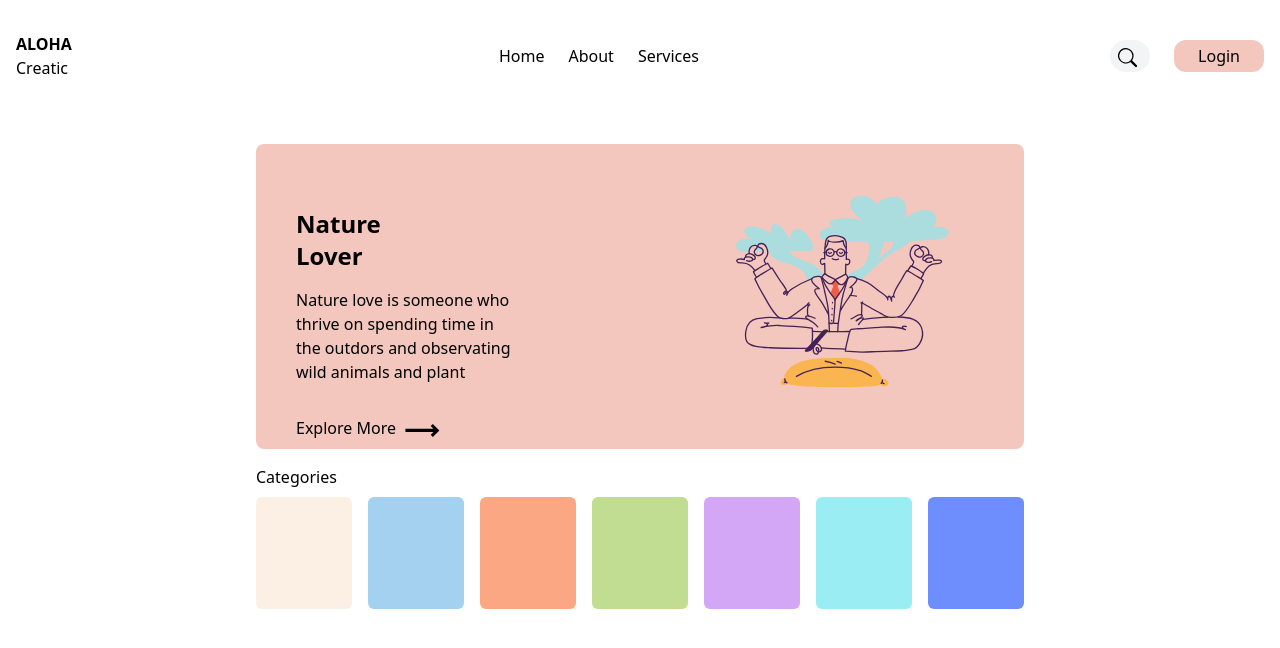
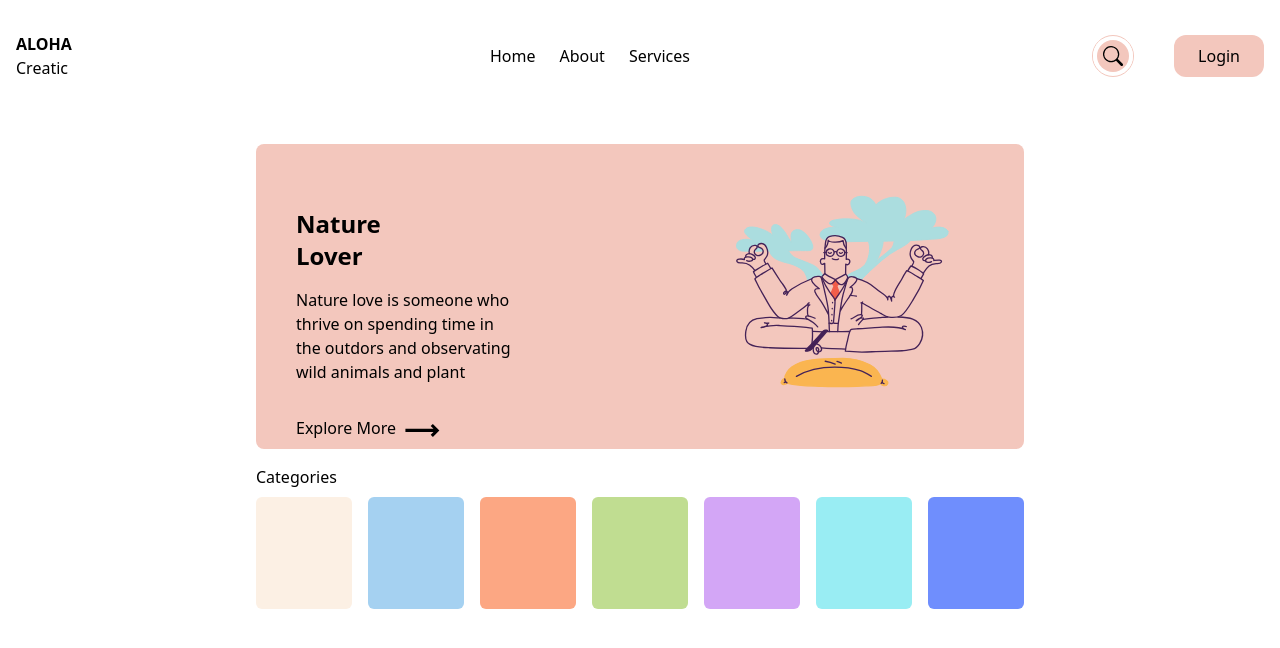
Before and after one commit to hxbc01/alohaCreatic, a Next.js app: page / in a window 1280 px wide. Shown: the top 648 px of the page. Built offline with nearby package versions, Linux system fonts and the light colour scheme.

Commit message:
joki changes

```diff
--- a/components/Header/navbar.tsx
+++ b/components/Header/navbar.tsx
@@ -1,41 +1,40 @@
-import React from 'react'
-import Link from 'next/link'
+import React from "react";
+import Link from "next/link";
 import { BsSearch } from "react-icons/bs";
-import { IconContext } from 'react-icons';
+import { IconContext } from "react-icons";
+import styles from "./search.module.css";
 
 export default function Navbar() {
   return (
-    <nav className='mt-8'>
-      <div className='flex justify-between items-center'>
-        <div className='mx-4 font-bold text-md'>
+    <nav className="mt-8">
+      <div className="flex justify-between items-center">
+        <div className="mx-4 font-bold text-md">
           <Link href={"/"} passHref>
             ALOHA
           </Link>
-          <p className='font-normal'>Creatic</p>
+          <p className="font-normal">Creatic</p>
         </div>
         <div>
-          <ul className='flex gap-6'>
-            <li className='cursor-pointer hover:font-semibold '>Home</li>
-            <li className='cursor-pointer hover:font-semibold '>About</li>
-            <li className='cursor-pointer hover:font-semibold '>Services</li>
+          <ul className="flex gap-6">
+            <li className="cursor-pointer hover:font-semibold ">Home</li>
+            <li className="cursor-pointer hover:font-semibold ">About</li>
+            <li className="cursor-pointer hover:font-semibold ">Services</li>
           </ul>
         </div>
-        <div className='flex gap-2'>
-          <div className='flex items-center bg-gray-100 rounded-full w-10'>
-            <IconContext.Provider value={{ className: 'mt-1 mx-2', size: '1.2rem' }}>
-              < BsSearch />
-            </IconContext.Provider>
-            <input
-            className='hidden focus:ease-in-out focus:delay-75 focus:w-64'
-            type="text" />
+        <div className="flex gap-6">
+          <div className={styles.container}>
+            <input className={styles.input} type="text" />
+            <button className={styles.btn}>
+              <BsSearch />
+            </button>
           </div>
           <Link href={"/loginpage"} passHref>
-            <button className='font-medium mx-4 bg-[#F3C7BD] px-6 py-1 rounded-xl hover:shadow-md hover:bg-[#FDAE9C]'>
+            <button className="font-medium mx-4 bg-[#F3C7BD] px-6 py-1 rounded-xl hover:shadow-md hover:bg-[#FDAE9C]">
               Login
             </button>
           </Link>
         </div>
       </div>
-    </nav >
-  )
+    </nav>
+  );
 }
--- /dev/null
+++ b/components/Header/search.module.css
@@ -0,0 +1,39 @@
+.container {
+    padding: 4px;
+    border-radius: 1000px;
+    border: 1px solid #f3c7bd;
+    overflow: hidden;
+
+    position: relative;
+  transition: all 0.5s ease-in-out;
+}
+.container:focus-within {
+  width: 250px;
+}
+.container:focus-within > .btn {
+  pointer-events: all;
+}
+
+.input {
+  padding: 0.1rem 0.5rem;
+  outline: none;
+  font-size: 1rem;
+  appearance: none;
+
+  position: absolute;
+  right: 0;
+}
+.btn {
+  position: relative;
+  z-index: 1;
+  width: 32px;
+  aspect-ratio: 1;
+  border-radius: 50%;
+  background-color: #f3c7bd;
+  display: grid;
+  place-items: center;
+  font-size: 1.25rem;
+
+  pointer-events: none;
+  margin-right: auto;
+}
```
Also changed, not shown: 2 other files (tests, documents, lock files or other folders).
